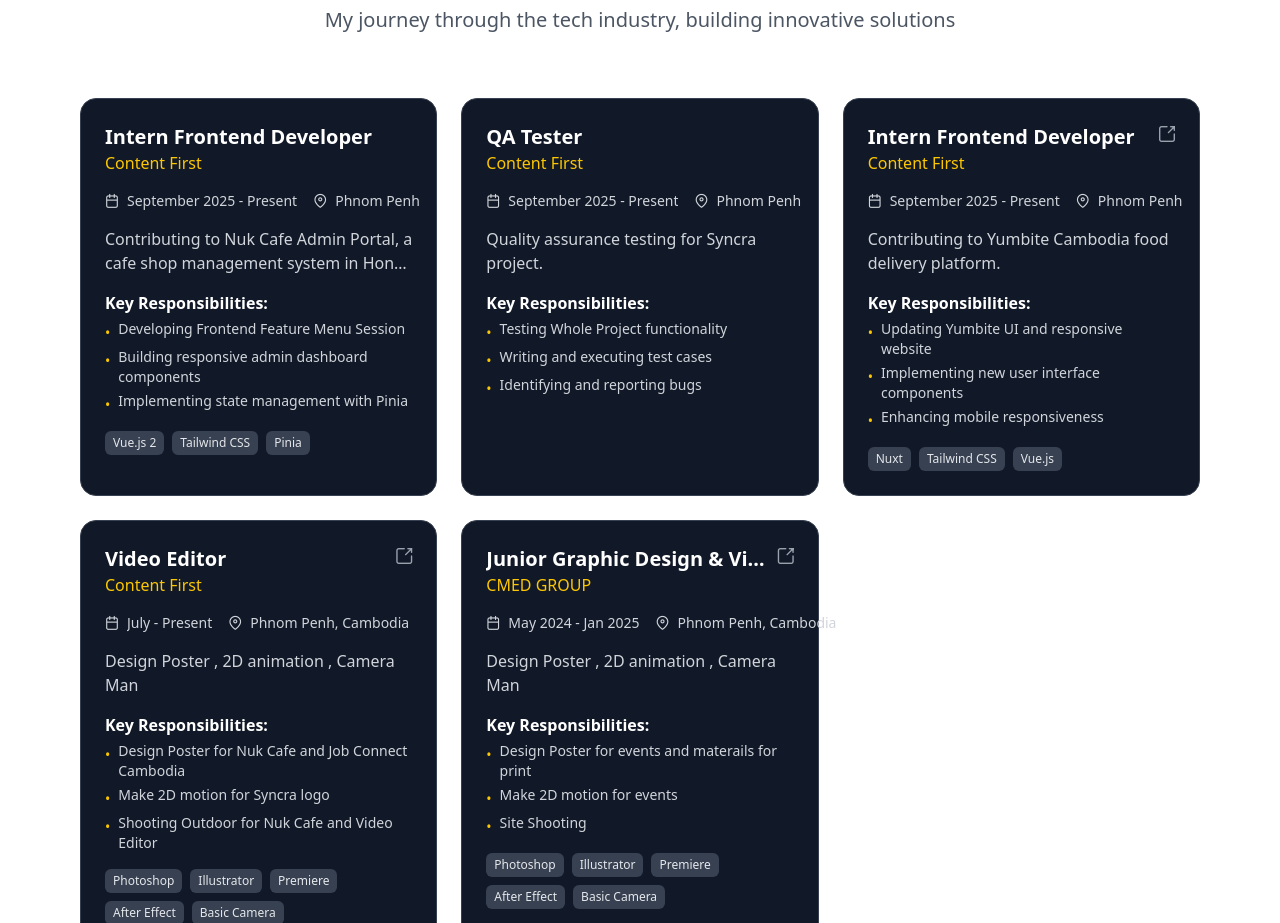
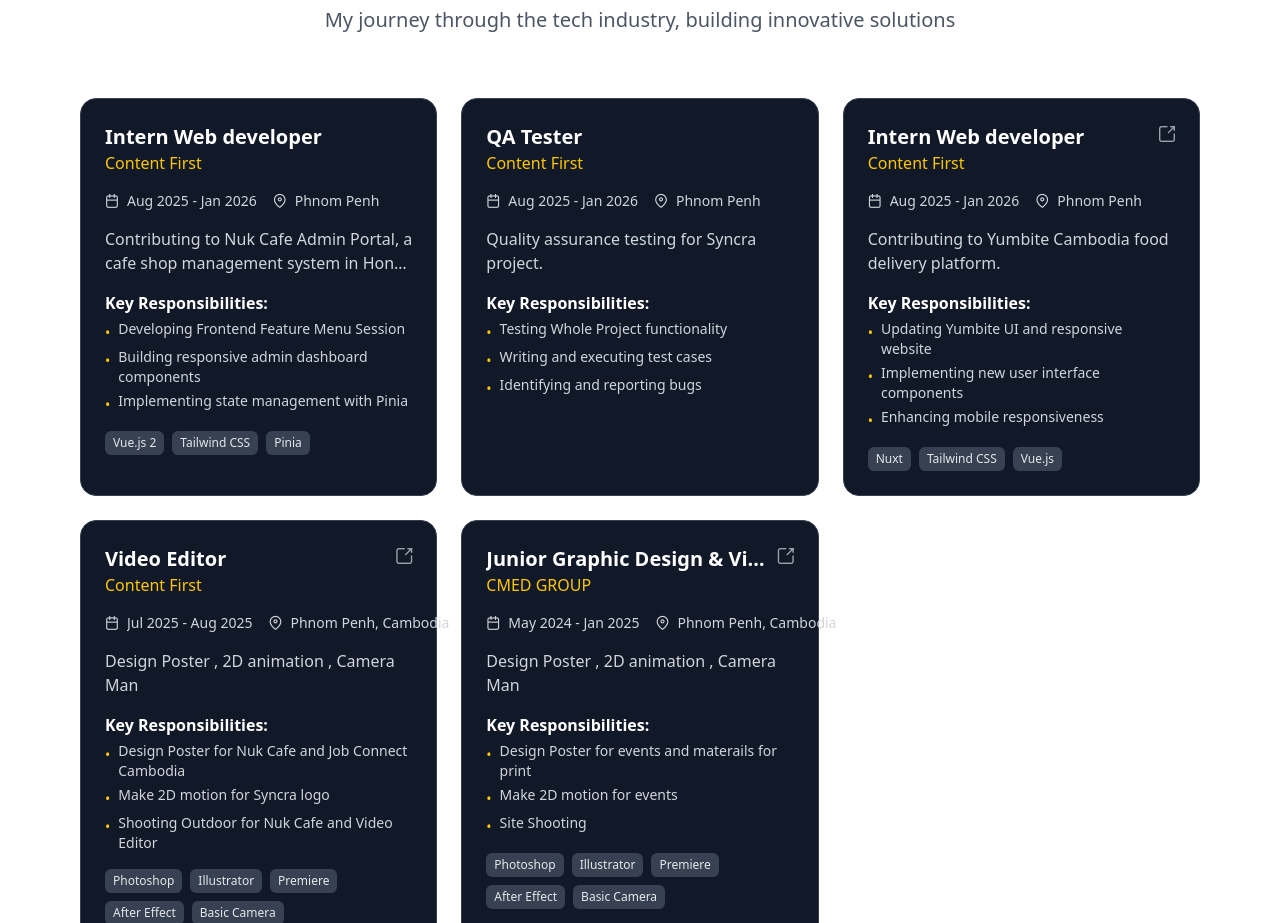
Before and after one commit to Synayut-tonGo/portfolio_V, a Vue app: page / in a window 1280 px wide. Shown: the part 4760-5683 px from the top of the page. Built offline with nearby package versions, Linux system fonts and the light colour scheme.

Commit message:
Update experience

```diff
--- a/src/components/Resume.vue
+++ b/src/components/Resume.vue
@@ -5,9 +5,9 @@
 
 const experiences = [
     {
-        role: "Intern Frontend Developer",
+        role: "Intern Web developer",
         companyName: "Content First",
-        workDate: "September 2025 - Present",
+        workDate: "Aug 2025 - Jan 2026",
         location: "Phnom Penh",
         iconLocation: 'pi pi-map-marker',
         iconCalendar: 'pi pi-calendar',
@@ -19,17 +19,17 @@
         role: "QA Tester",
         companyName: "Content First",
         location: "Phnom Penh",
-        workDate: "September 2025 - Present",
+        workDate: "Aug 2025 - Jan 2026",
         iconLocation: 'pi pi-map-marker',
         iconCalendar: 'pi pi-calendar',
         description: 'Quality assurance testing for Syncra project.',
         responsibilities: ['Testing Whole Project functionality', 'Writing and executing test cases', 'Identifying and reporting bugs'],
     },
     {
-        role: "Intern Frontend Developer",
+        role: "Intern Web developer",
         location: "Phnom Penh",
         companyName: "Content First",
-        workDate: "September 2025 - Present",
+        workDate: "Aug 2025 - Jan 2026",
         iconLocation: 'pi pi-map-marker',
         iconCalendar: 'pi pi-calendar',
         description: 'Contributing to Yumbite Cambodia food delivery platform.',
@@ -42,7 +42,7 @@
         role: "Video Editor",
         location: "Phnom Penh, Cambodia",
         companyName: "Content First",
-        workDate: "July - Present",
+        workDate: "Jul 2025 - Aug 2025",
         iconLocation: 'pi pi-map-marker',
         iconCalendar: 'pi pi-calendar',
         description: 'Design Poster , 2D animation , Camera Man',
```
